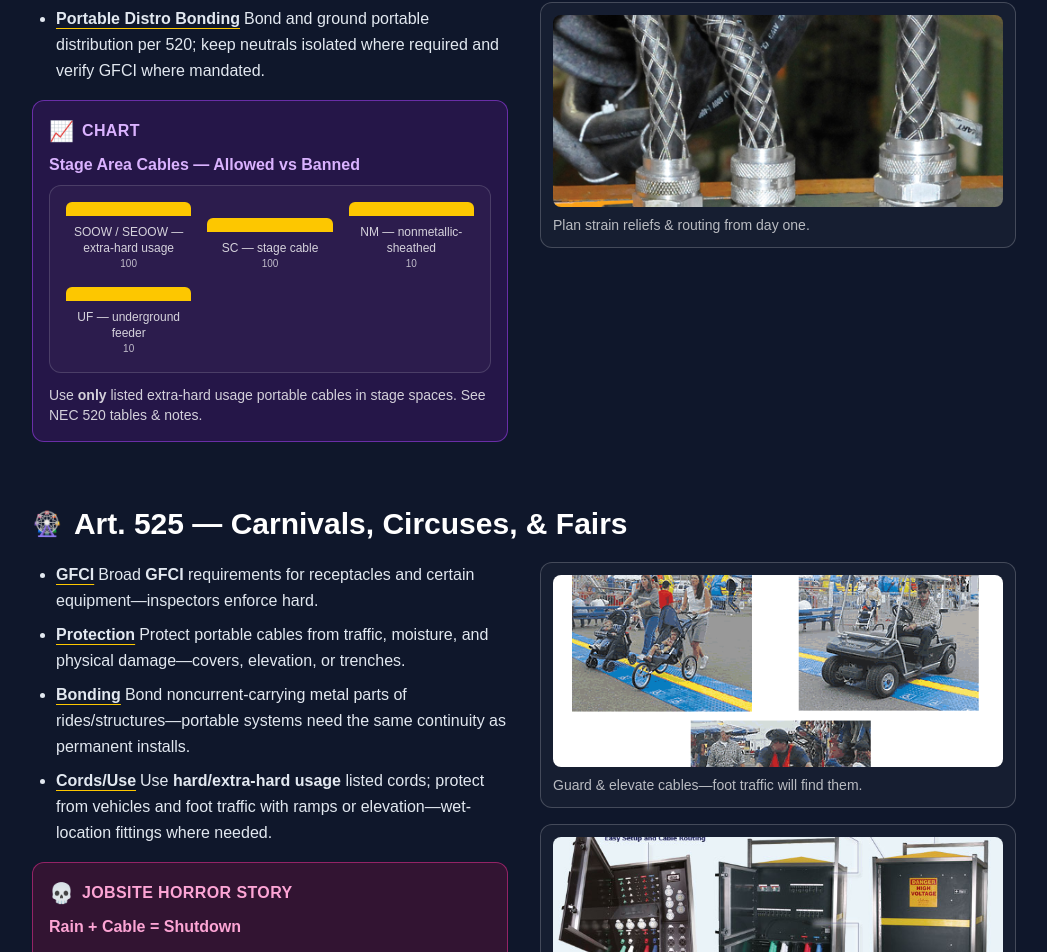
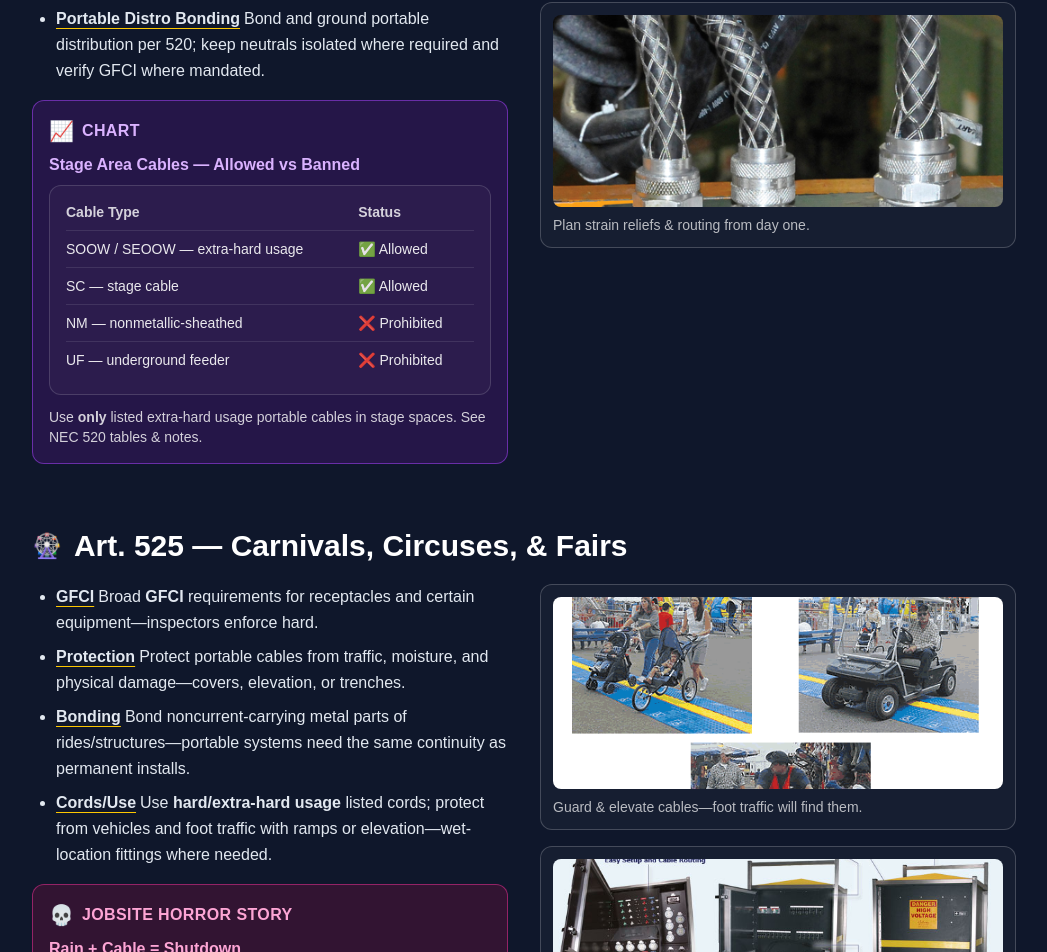
Before and after one commit to tommythorne/ohmwork-guide, a Next.js app: page /modules/module-05 in a window 1280 px wide. Shown: the part 3851-4803 px from the top of the page, without its empty margins (116-1163 px from the left). Built offline with nearby package versions, Linux system fonts and the light colour scheme.

Commit message:
fix: Convert Module 5 Article 518/520 chart to table format with asGrid

```diff
--- a/app/modules/module-05/content.ts
+++ b/app/modules/module-05/content.ts
@@ -123,14 +123,16 @@ const content = {
         { ref: "Portable Distro Bonding", text: "Bond and ground portable distribution per 520; keep neutrals isolated where required and verify GFCI where mandated." }
 ],
       block: {
-        type: "chart",
+        type: "table",
         title: "Stage Area Cables — Allowed vs Banned",
-        chart: [
-          { label: "SOOW / SEOOW — extra-hard usage", value: 100 },
-          { label: "SC — stage cable", value: 100 },
-          { label: "NM — nonmetallic-sheathed", value: 10 },
-          { label: "UF — underground feeder", value: 10 }
+        table: [
+          ["Cable Type", "Status"],
+          ["SOOW / SEOOW — extra-hard usage", "✅ Allowed"],
+          ["SC — stage cable", "✅ Allowed"],
+          ["NM — nonmetallic-sheathed", "❌ Prohibited"],
+          ["UF — underground feeder", "❌ Prohibited"]
         ],
+        asGrid: true,
         body: "Use **only** listed extra-hard usage portable cables in stage spaces. See NEC 520 tables & notes."
       },
       images: [
```
